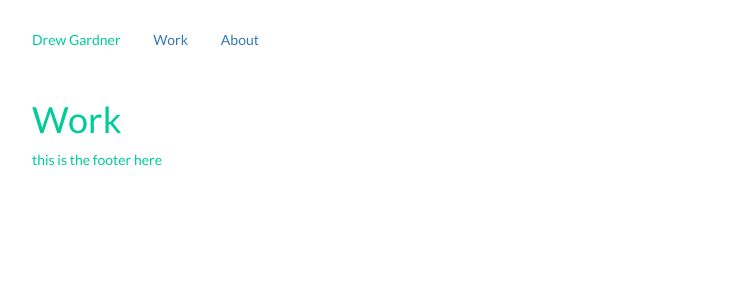
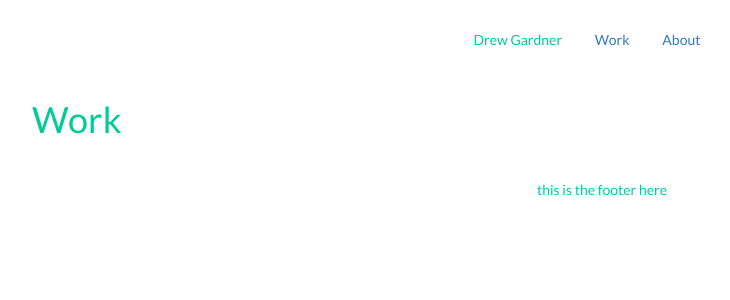
Before and after one commit to dreeeeewwwww/dreeeeewwwww.github.io, a Jekyll site: the page built from index.html, in a window 1280 px wide. Shown: the top 300 px of the page, without its empty margins (38-768 px from the left). Built offline with Jekyll 4.4.1, drawn with Linux system fonts in a browser that asks for light colours; nearby versions of some CDN libraries.

Commit message:
why am i up this late?

```diff
--- a/_includes/footer.html
+++ b/_includes/footer.html
@@ -1,7 +1,7 @@
 <footer>
   <div class="container">
     <div class="row">
-      <div class="col-md-12">
+      <div class="col-md-12 text-center">
         <ul>
           <li>this is the footer here</li>
         </ul>
--- a/_includes/nav.html
+++ b/_includes/nav.html
@@ -1,13 +1,13 @@
-<div class="container">
-  <div class="row">
-    <div class="col-md-12">
-      <nav>
+<nav>
+  <div class="container">
+    <div class="row">
+      <div class="col-md-12 text-center">
         <ul>
           <li>Drew Gardner</li>
-          <li><a href="/">Work</a></li>
+          <li><a href="/work/">Work</a></li>
           <li><a href="/about/">About</a></li>
         </ul>
-      </nav>
+      </div>
     </div>
   </div>
-</div>
+</nav>
--- a/assets/_sass/site.scss
+++ b/assets/_sass/site.scss
@@ -18,6 +18,9 @@
   }
 }
 footer{
+  padding-top:30px;
+  padding-bottom:30px;
+
 
   ul{
     list-style:none;
```
